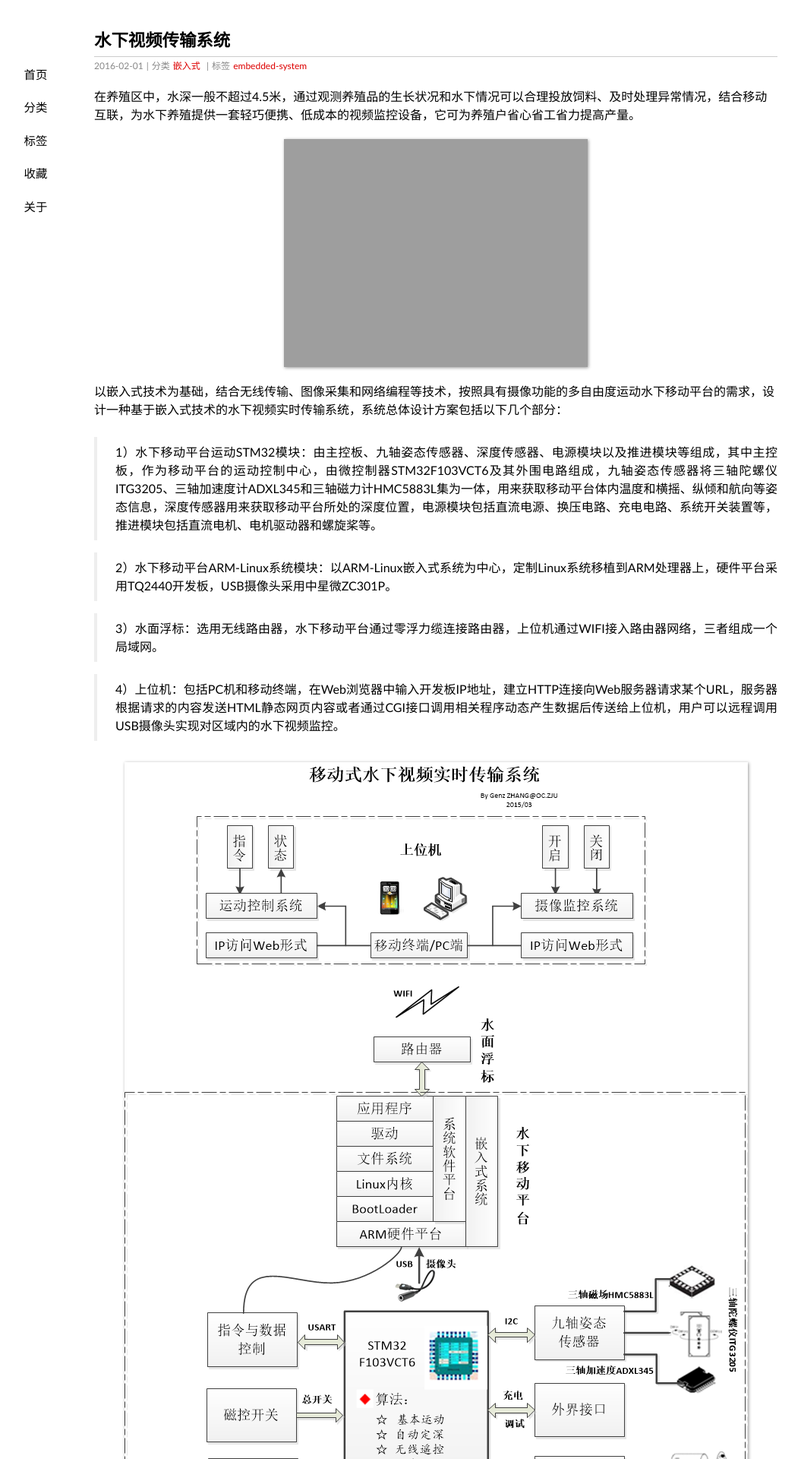
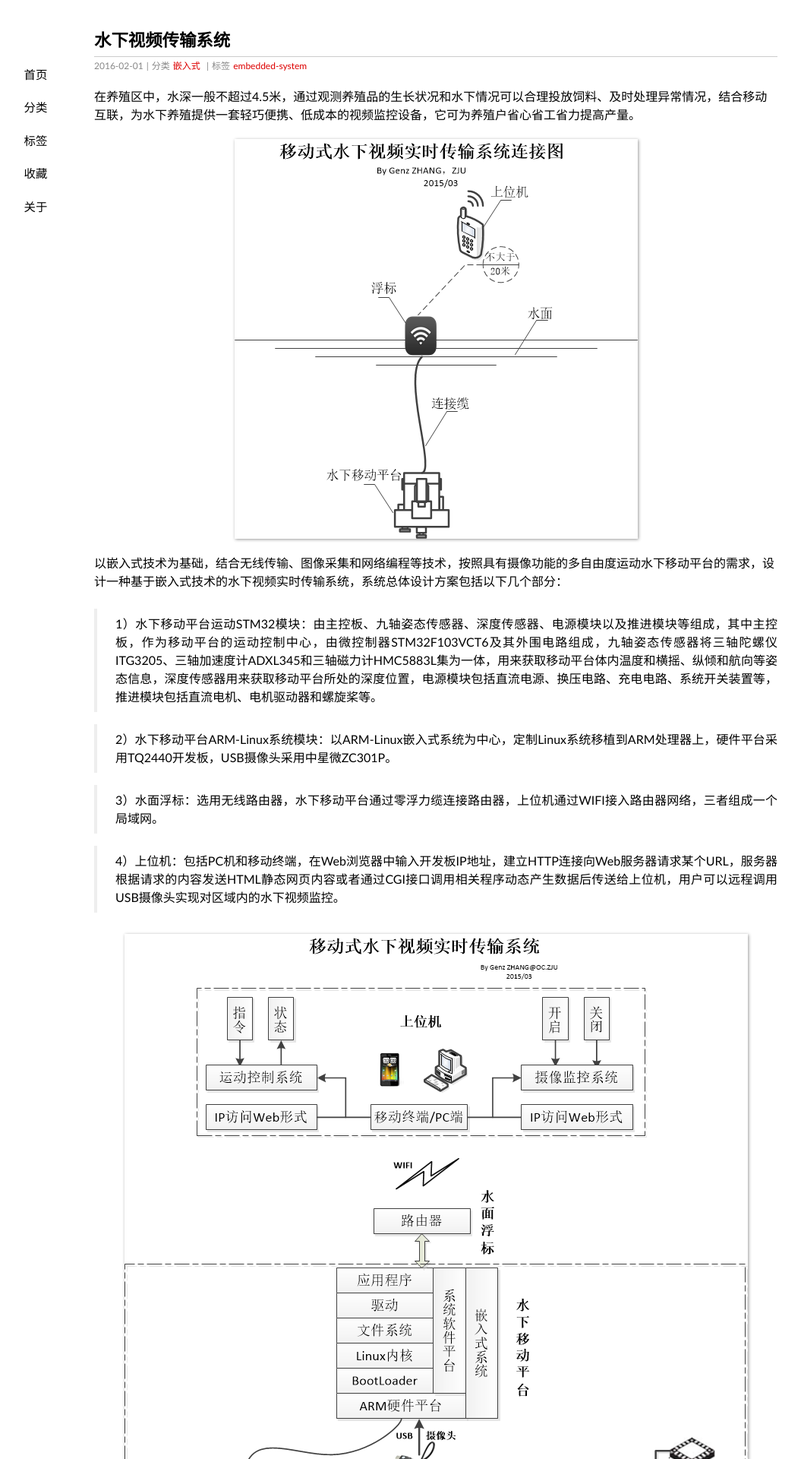
Before and after one commit to genzzhang/genzzhang.github.io, a Jekyll site: the page built from _posts/2016-02-01-水下视频传输系统.md, in a window 1280 px wide. Shown: the top 1920 px of the page at 76% size, without its empty margins (66-1121 px from the left). Built offline with Jekyll 4.4.1, drawn with Linux system fonts in a browser that asks for light colours; some web fonts are replaced.

Commit message:
embedd system

```diff
--- a/_posts/2016-02-01-水下视频传输系统.md
+++ b/_posts/2016-02-01-水下视频传输系统.md
@@ -9,7 +9,7 @@
 
 在养殖区中，水深一般不超过4.5米，通过观测养殖品的生长状况和水下情况可以合理投放饲料、及时处理异常情况，结合移动互联，为水下养殖提供一套轻巧便携、低成本的视频监控设备，它可为养殖户省心省工省力提高产量。
 
-![](/assets/2016-02-01-水下视频传输系统图1.png =100x20)
+![](/assets/2016-02-01-水下视频传输系统图1.png)
 
 以嵌入式技术为基础，结合无线传输、图像采集和网络编程等技术，按照具有摄像功能的多自由度运动水下移动平台的需求，设计一种基于嵌入式技术的水下视频实时传输系统，系统总体设计方案包括以下几个部分：
 
```
